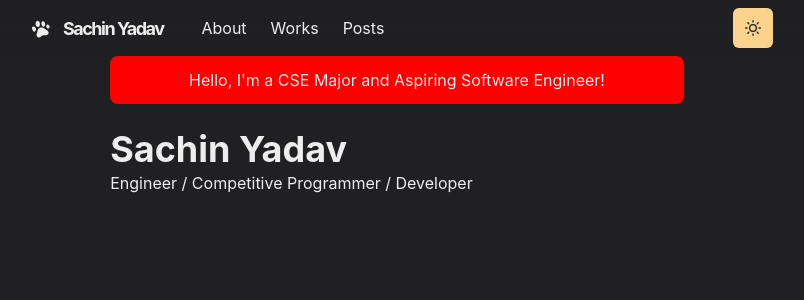
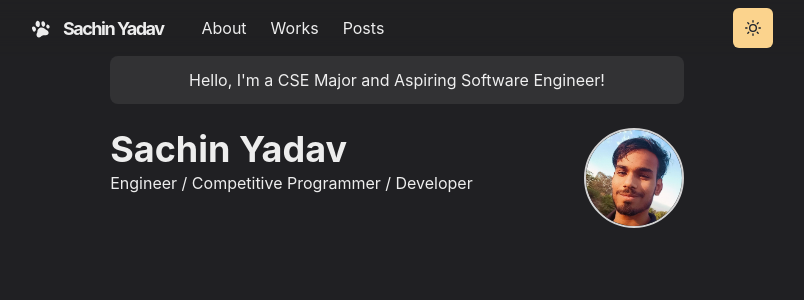
Before and after one commit to sachin3145/personal-website, a Next.js app: page / in a window 1280 px wide. Shown: the top 300 px of the page, without its empty margins (243-1047 px from the left). Built offline with nearby package versions, Linux system fonts and the light colour scheme.

Commit message:
Added Profile Picture, minor UIupdates

```diff
--- a/pages/index.js
+++ b/pages/index.js
@@ -1,9 +1,8 @@
-import { Container, Box, Heading } from "@chakra-ui/react";
-
+import { Container, Box, Heading, Image, useColorModeValue } from "@chakra-ui/react";
 const page = () => {
   return (
     <Container>
-      <Box borderRadius="lg" bg="red" p={3} mb={6} align="center">
+      <Box borderRadius="lg" bg={useColorModeValue('whiteAlpha.500', 'whiteAlpha.200')} p={3} mb={6} align="center">
         Hello, I&apos;m a CSE Major and Aspiring Software Engineer!
       </Box>
       <Box display={{ md: 'flex' }}>
@@ -13,6 +12,23 @@ const page = () => {
           </Heading>
           <p>Engineer / Competitive Programmer / Developer</p>
         </Box>
+        <Box
+          flexShrink={0}
+          mt={{ base: 4, md: 0 }}
+          ml={{ md: 6 }}
+          align="center"
+        >
+          <Image
+            borderColor="whiteAlpha.800"
+            borderWidth={2}
+            borderStyle="solid"
+            maxWidth="100px"
+            display="inline-block"
+            borderRadius="full"
+            src={"/images/sachin.jpeg"}
+            alt="Profile Image"
+          />
+        </Box>
       </Box>
     </Container>
   )
```
Also changed, not shown: public/images/sachin.jpeg (added).
